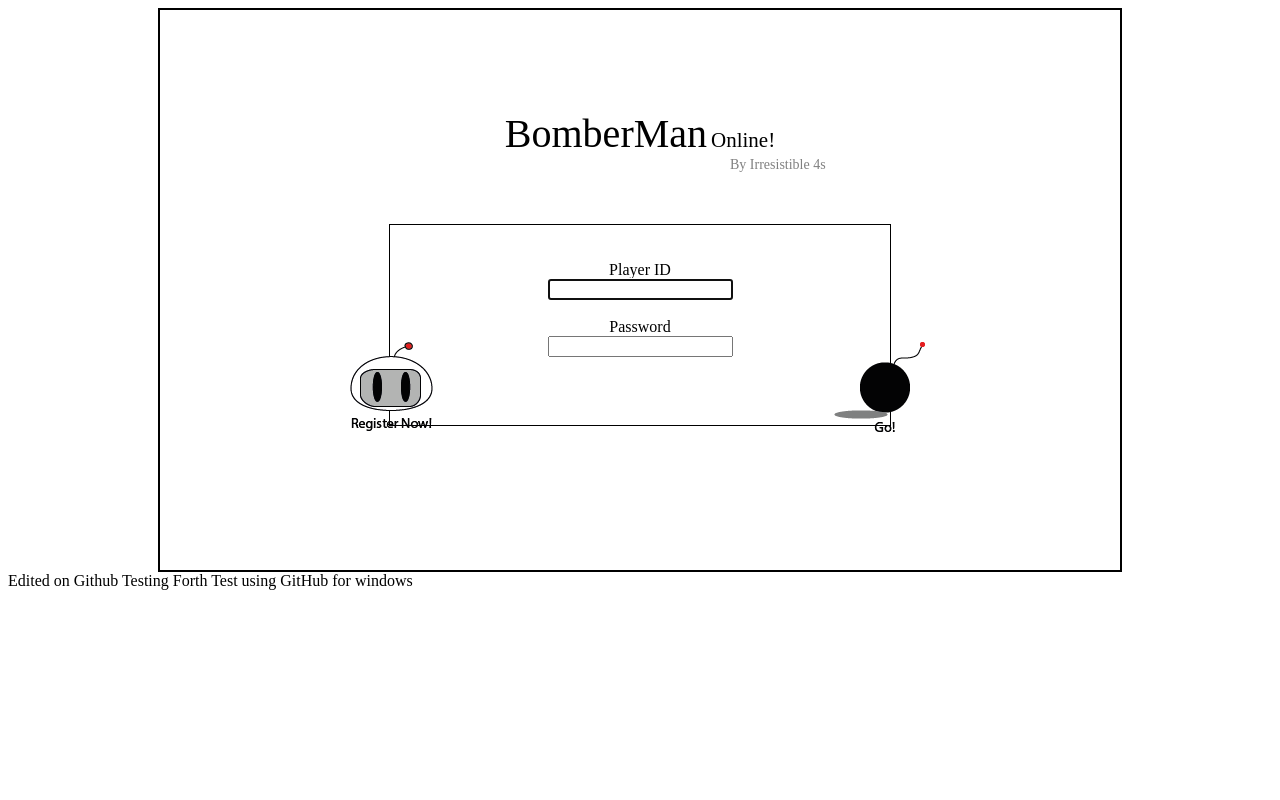
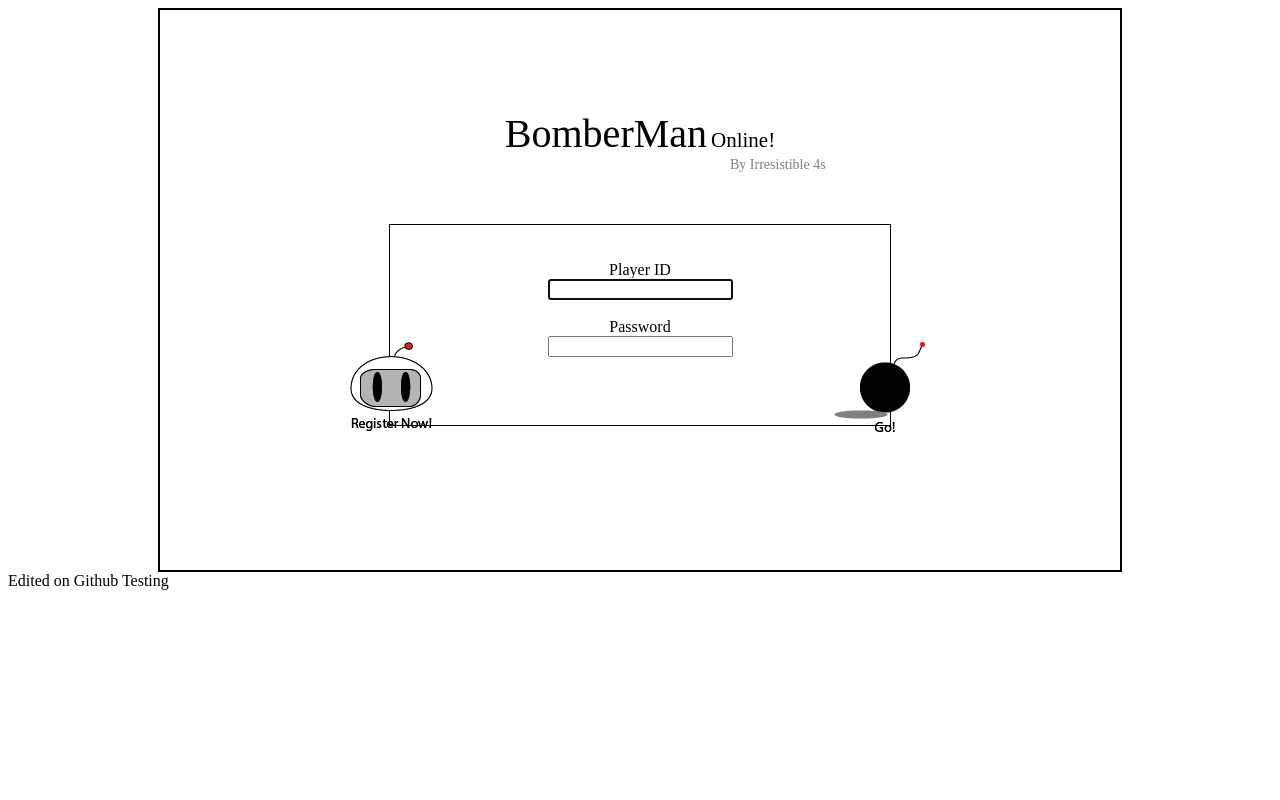
Before and after one commit to killalau/BombermanOnline, a PHP site: page /index.php in a window 1280 px wide. Run offline with PHP 8.4, Linux system fonts and the light colour scheme; data that the repository does not hold is empty.

Commit message:
Revert "4th test using GitHub for windows"
This reverts commit cdc6d64a14bddfb13c83ae7a0a3f739d8e60d44a.

```diff
--- a/index/index.php
+++ b/index/index.php
@@ -69,6 +69,4 @@ if (cookieExist()){
         </div>
     Edited on Github Testing
 
-	Forth Test using GitHub for windows
-
     </body></html>
```
